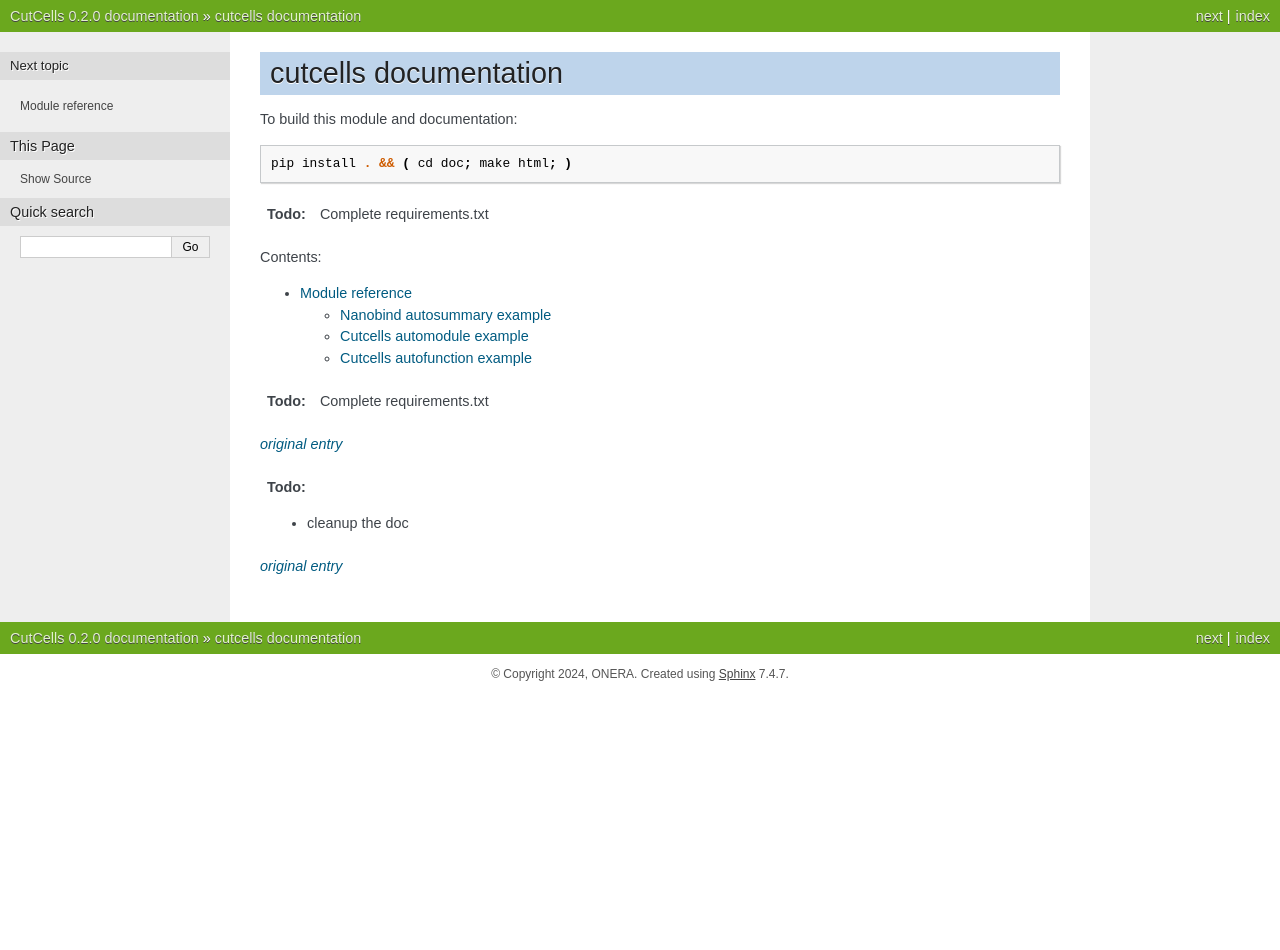
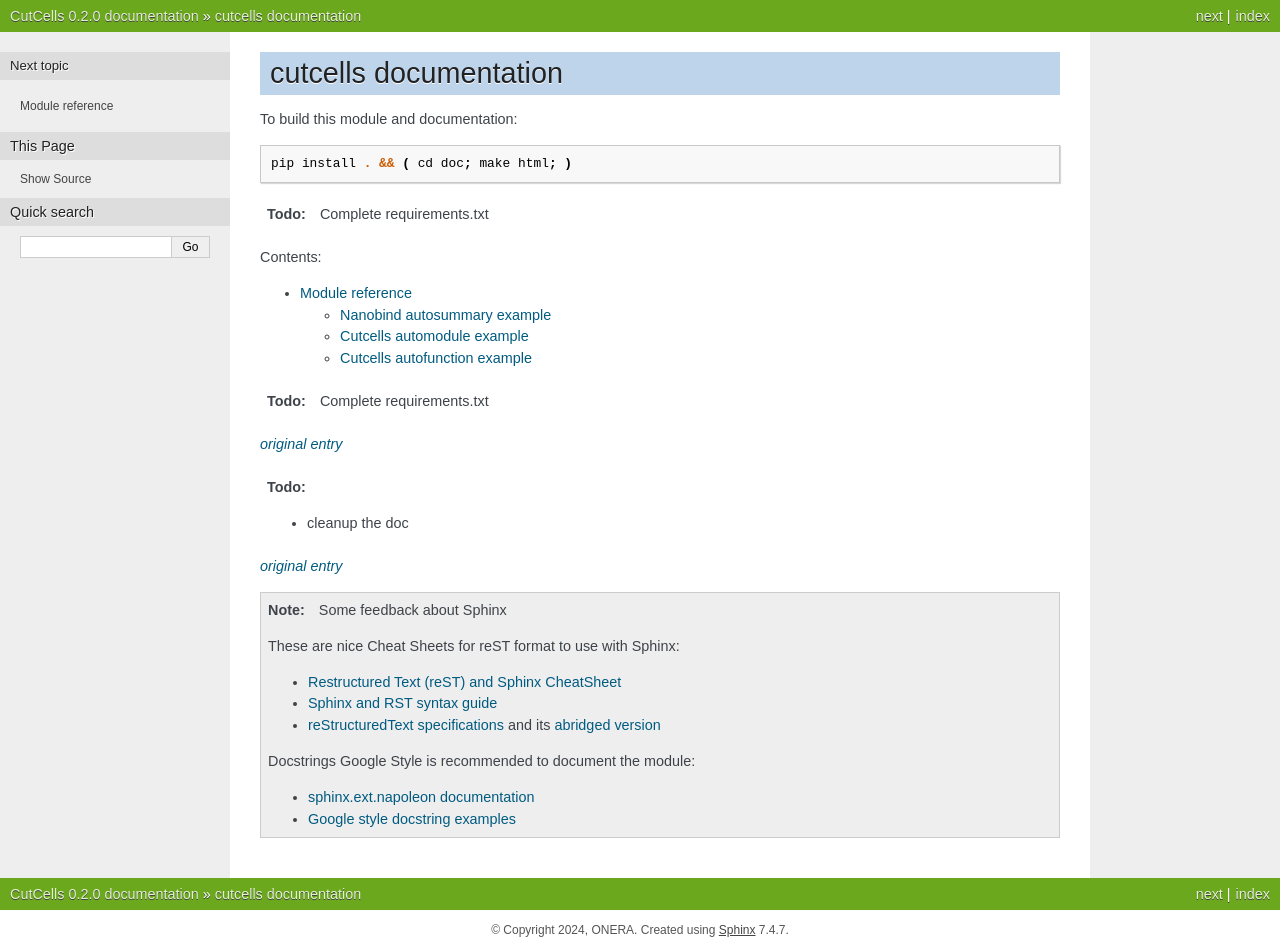
Before and after one commit to sclaus2/CutCells, a Sphinx documentation site: the page built from python/doc/source/index.rst, in a window 1280 px wide. Built offline with Sphinx 7.4.7, drawn with Linux system fonts in a browser that asks for light colours; formulas are drawn with MathJax 3; before the commit the page ends 900 px from its top, so only the background shows below that.

Commit message:
Add sphinx tips

```diff
--- a/python/doc/source/index.rst
+++ b/python/doc/source/index.rst
@@ -24,3 +24,24 @@ To build this module and documentation::
 
 
 .. todolist::
+
+
+
+
+.. note::
+
+   Some feedback about Sphinx
+
+   These are nice Cheat Sheets for reST format to use with Sphinx:
+
+   - `Restructured Text (reST) and Sphinx CheatSheet <http://openalea.gforge.inria.fr/doc/openalea/doc/_build/html/source/sphinx/rest_syntax.html>`_
+
+   - `Sphinx and RST syntax guide  <https://thomas-cokelaer.info/tutorials/sphinx/rest_syntax.html>`_
+
+   - `reStructuredText specifications <http://docutils.sourceforge.net/docs/ref/rst/restructuredtext.html>`_ and its `abridged version <http://docutils.sourceforge.net/docs/user/rst/quickref.html>`_
+
+   Docstrings Google Style is recommended to document the module:
+
+   - `sphinx.ext.napoleon documentation <http://www.sphinx-doc.org/en/master/ext/napoleon.html>`_
+
+   - `Google style docstring examples <http://www.sphinx-doc.org/en/master/ext/example_google.html#example-google>`_
```
